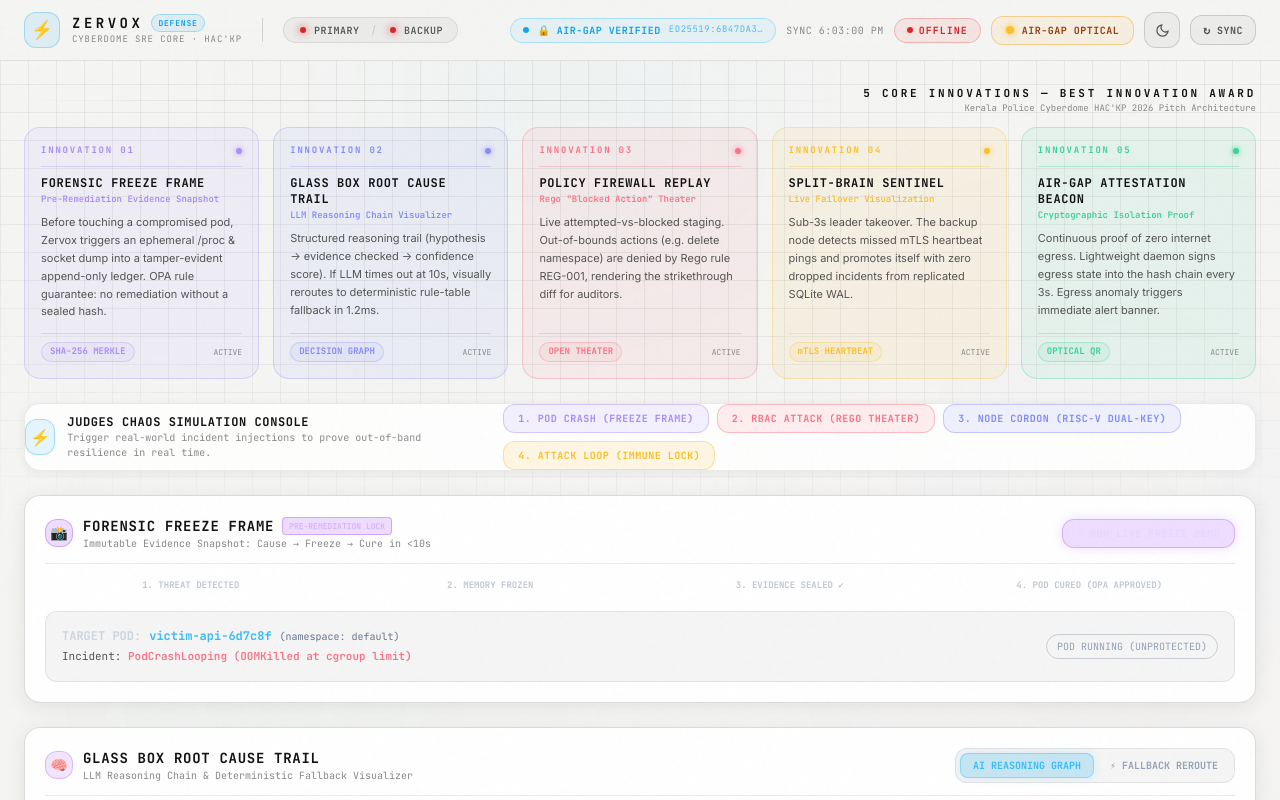
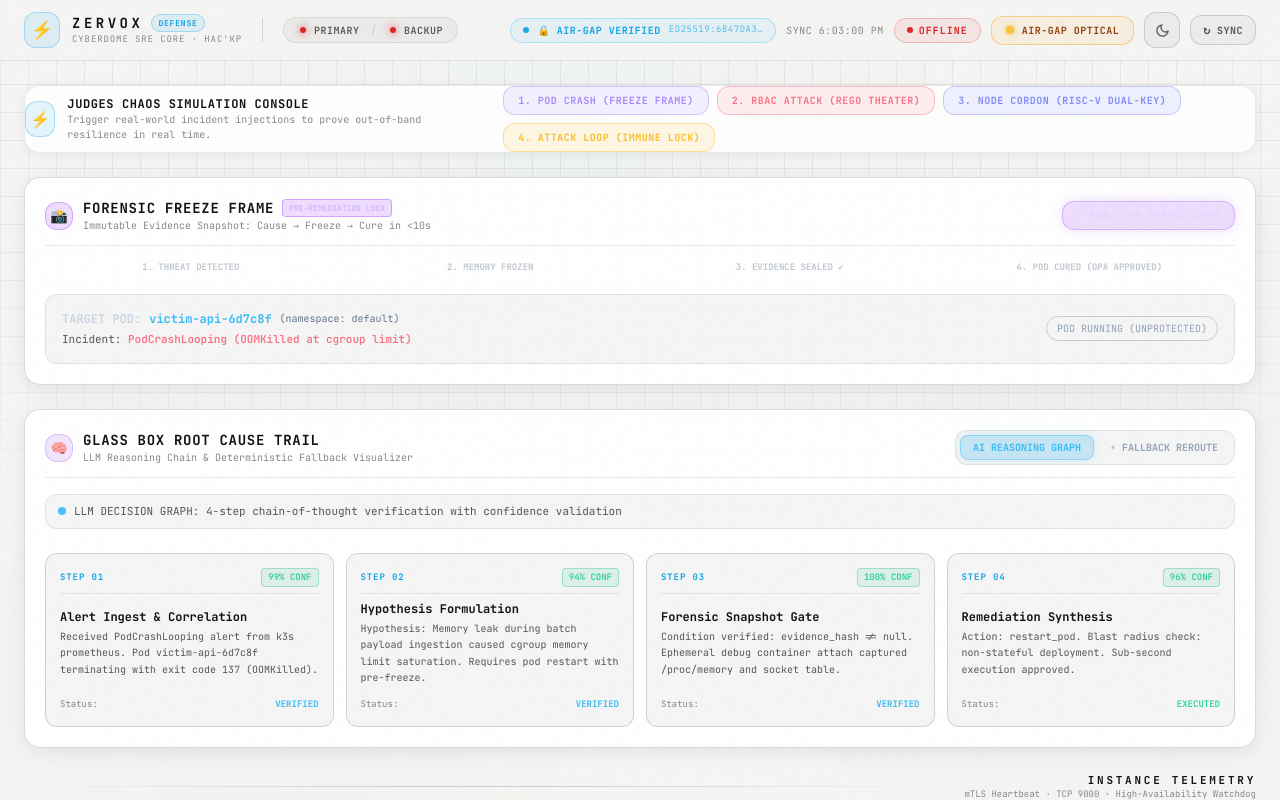
Before and after one commit to ziuus/Zervox, a Next.js app in the folder zervox-ui/: page / in a window 1280 px wide. Shown: the top 800 px of the page. Built offline with nearby package versions, Linux system fonts and the light colour scheme; no server answers.

Commit message:
fix(ui): remove innovation showcase deck and update dockerfile healthcheck url

```diff
--- a/zervox-ui/src/components/dashboard/Dashboard.tsx
+++ b/zervox-ui/src/components/dashboard/Dashboard.tsx
@@ -15,51 +15,7 @@ import { PolicyFirewallModal } from '@/components/dashboard/PolicyFirewallModal'
 import { GlassBoxVisualizer } from '@/components/dashboard/GlassBoxVisualizer'
 import { ForensicFreezeFrame } from '@/components/dashboard/ForensicFreezeFrame'
 
-// 5 Core Innovations for Kerala Police Cyberdome Best Innovation Award
-const INNOVATIONS = [
-  {
-    id: '01',
-    title: 'Forensic Freeze Frame',
-    subtitle: 'Pre-Remediation Evidence Snapshot',
-    tag: 'SHA-256 MERKLE',
-    desc: 'Before touching a compromised pod, Zervox triggers an ephemeral /proc & socket dump into a tamper-evident append-only ledger. OPA rule guarantee: no remediation without a sealed hash.',
-    accent: { text: '#a78bfa', bg: 'rgba(167,139,250,0.08)', border: 'rgba(167,139,250,0.3)', dot: '#a78bfa' },
-  },
-  {
-    id: '02',
-    title: 'Glass Box Root Cause Trail',
-    subtitle: 'LLM Reasoning Chain Visualizer',
-    tag: 'DECISION GRAPH',
-    desc: 'Structured reasoning trail (hypothesis → evidence checked → confidence score). If LLM times out at 10s, visually reroutes to deterministic rule-table fallback in 1.2ms.',
-    accent: { text: '#818cf8', bg: 'rgba(129,140,248,0.08)', border: 'rgba(129,140,248,0.3)', dot: '#818cf8' },
-  },
-  {
-    id: '03',
-    title: 'Policy Firewall Replay',
-    subtitle: 'Rego "Blocked Action" Theater',
-    tag: 'REGO GATE',
-    desc: 'Live attempted-vs-blocked staging. Out-of-bounds actions (e.g. delete namespace) are denied by Rego rule REG-001, rendering the strikethrough diff for auditors.',
-    accent: { text: '#fb7185', bg: 'rgba(251,113,133,0.08)', border: 'rgba(251,113,133,0.3)', dot: '#fb7185' },
-    triggerPolicyModal: true,
-  },
-  {
-    id: '04',
-    title: 'Split-Brain Sentinel',
-    subtitle: 'Live Failover Visualization',
-    tag: 'mTLS HEARTBEAT',
-    desc: 'Sub-3s leader takeover. The backup node detects missed mTLS heartbeat pings and promotes itself with zero dropped incidents from replicated SQLite WAL.',
-    accent: { text: '#fbbf24', bg: 'rgba(251,191,36,0.08)', border: 'rgba(251,191,36,0.3)', dot: '#fbbf24' },
-  },
-  {
-    id: '05',
-    title: 'Air-Gap Attestation Beacon',
-    subtitle: 'Cryptographic Isolation Proof',
-    tag: 'Ed25519 SEALED',
-    desc: 'Continuous proof of zero internet egress. Lightweight daemon signs egress state into the hash chain every 3s. Egress anomaly triggers immediate alert banner.',
-    accent: { text: '#34d399', bg: 'rgba(52,211,153,0.08)', border: 'rgba(52,211,153,0.3)', dot: '#34d399' },
-    ctaOptical: true,
-  },
-]
+
 
 export function Dashboard() {
   const [isAirGapOpen, setIsAirGapOpen] = useState(false)
@@ -229,88 +185,6 @@ export function Dashboard() {
             </div>
           )}
 
-          {/* ── 5 INNOVATION FEATURE SHOWCASE DECK ─────────────────── */}
-          <section className="animate-fade-in-up" style={{ animationDelay: '0.05s' }}>
-            <SectionLabel
-              title="5 CORE INNOVATIONS — BEST INNOVATION AWARD"
-              subtitle="Kerala Police Cyberdome HAC'KP 2026 Pitch Architecture"
-            />
-            <div className="grid grid-cols-1 sm:grid-cols-2 xl:grid-cols-5 gap-3.5">
-              {INNOVATIONS.map((inn) => (
-                <div
-                  key={inn.id}
-                  className="rounded-2xl p-4 transition-all duration-300 hover:-translate-y-1 flex flex-col justify-between"
-                  style={{
-                    background: inn.accent.bg,
-                    border: `1px solid ${inn.accent.border}`,
-                    backdropFilter: 'blur(12px)',
-                  }}
-                >
-                  <div>
-                    <div
-                      className="flex items-center justify-between pb-2 mb-2"
-                      style={{ borderBottom: `1px solid ${inn.accent.border}` }}
-                    >
-                      <span
-                        className="font-mono text-[9px] font-extrabold uppercase tracking-[0.2em]"
-                        style={{ color: inn.accent.text }}
-                      >
-                        INNOVATION {inn.id}
-                      </span>
-                      <span
-                        className="h-1.5 w-1.5 rounded-full animate-pulse"
-                        style={{ background: inn.accent.dot, boxShadow: `0 0 6px ${inn.accent.dot}` }}
-                      />
-                    </div>
-                    <h3
-                      className="font-mono text-xs font-bold uppercase tracking-wider mb-0.5"
-                      style={{ color: 'var(--text-primary)' }}
-                    >
-                      {inn.title}
-                    </h3>
-                    <p className="font-mono text-[9px] mb-2 font-semibold" style={{ color: inn.accent.text }}>
-                      {inn.subtitle}
-                    </p>
-                    <p className="text-[11px] leading-relaxed mb-3" style={{ color: 'var(--text-secondary)' }}>
-                      {inn.desc}
-                    </p>
-                  </div>
-
-                  <div className="flex items-center justify-between pt-2 border-t" style={{ borderColor: inn.accent.border }}>
-                    {inn.triggerPolicyModal ? (
-                      <button
-                        type="button"
-                        onClick={() => setIsPolicyModalOpen(true)}
-                        className="font-mono text-[9px] font-bold rounded-full px-2 py-0.5 cursor-pointer hover:scale-105 transition-all"
-                        style={{ color: inn.accent.text, background: inn.accent.bg, border: `1px solid ${inn.accent.border}` }}
-                      >
-                        OPEN THEATER
-                      </button>
-                    ) : inn.ctaOptical ? (
-                      <button
-                        type="button"
-                        onClick={() => setIsAirGapOpen(true)}
-                        className="font-mono text-[9px] font-bold rounded-full px-2 py-0.5 cursor-pointer hover:scale-105 transition-all"
-                        style={{ color: inn.accent.text, background: inn.accent.bg, border: `1px solid ${inn.accent.border}` }}
-                      >
-                        OPTICAL QR
-                      </button>
-                    ) : (
-                      <span
-                        className="font-mono text-[9px] font-bold rounded-full px-2 py-0.5"
-                        style={{ color: inn.accent.text, background: inn.accent.bg, border: `1px solid ${inn.accent.border}` }}
-                      >
-                        {inn.tag}
-                      </span>
-                    )}
-                    <span className="font-mono text-[8px]" style={{ color: 'var(--text-muted)' }}>
-                      ACTIVE
-                    </span>
-                  </div>
-                </div>
-              ))}
-            </div>
-          </section>
 
           {/* ── CHAOS SIMULATION & JUDGES DEMO CONSOLE ────────────── */}
           <section className="rounded-2xl p-4.5 surface animate-fade-in-up" style={{ animationDelay: '0.1s' }}>
```
Also changed, not shown: 1 other file (tests, documents, lock files or other folders).
